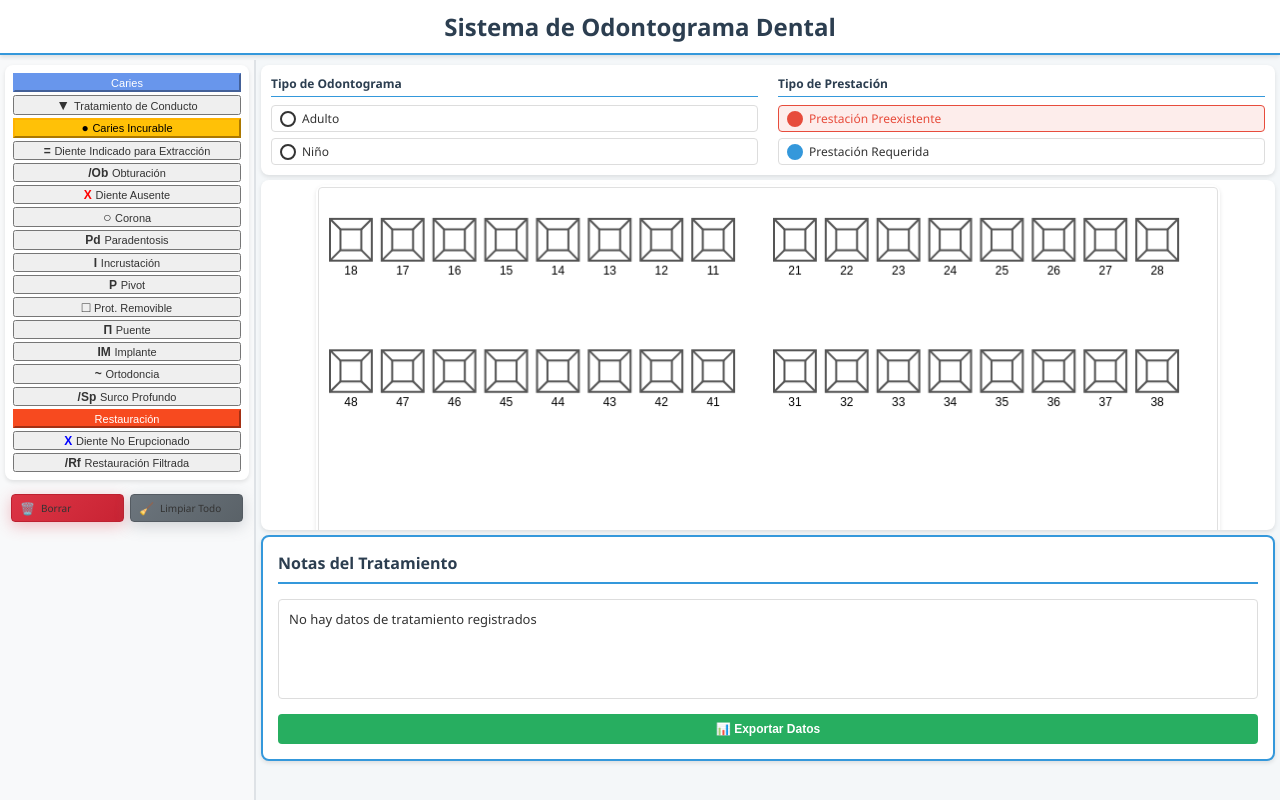
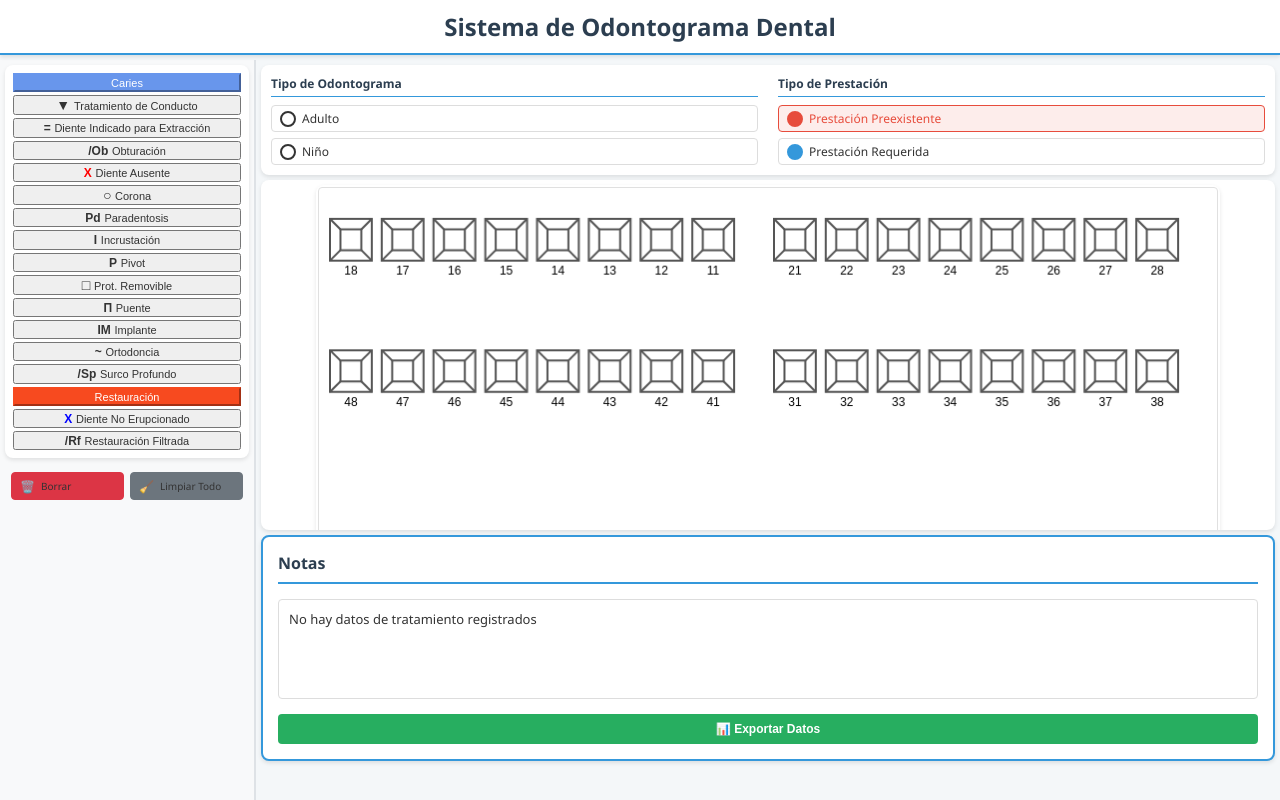
Before and after one commit to zendev2112/odontograma, a plain HTML site: page index.html in a window 1280 px wide. Drawn offline with nearby package versions, Linux system fonts and the light colour scheme.

Commit message:
restyle buttons

```diff
--- a/index.html
+++ b/index.html
@@ -29,11 +29,6 @@
                     <button type="button" id="ODONTOGRAM_MODE_RCT">
                         <span class="symbol big">▼</span>
                         <span class="name">Tratamiento de Conducto</span>
-                    </button>
-
-                    <button type="button" id="ODONTOGRAM_MODE_CARIES_UNTREATABLE" class="btn-caries-incurable">
-                        <span class="symbol">●</span>
-                        <span class="name">Caries Incurable</span>
                     </button>
 
                     <button type="button" id="ODONTOGRAM_MODE_CFR">
@@ -187,7 +182,7 @@
             <!-- NOTES ROW BELOW ODONTOGRAM -->
             <div class="notes-row">
                 <div class="notes-section">
-                    <h3>Notas del Tratamiento</h3>
+                    <h3>Notas</h3>
                     <div id="odontogramData" class="odontogram-data-content">
                         <p>Los datos aparecerán aquí cuando se marquen los dientes</p>
                     </div>
--- a/style.css
+++ b/style.css
@@ -826,22 +826,13 @@ canvas {
 
 /* Delete Button Styling */
 .delete-btn {
-    background: linear-gradient(135deg, #dc3545 0%, #c82333 100%);
-    border-color: #bd2130;
+    background: #dc3545;
+    border-color: #dc3545;
     color: white;
-    box-shadow: 0 4px 15px rgba(220, 53, 69, 0.3);
-}
-
-.delete-btn:hover {
-    background: linear-gradient(135deg, #c82333 0%, #a71e2a 100%);
-    border-color: #a71e2a;
-    transform: translateY(-2px);
-    box-shadow: 0 6px 20px rgba(220, 53, 69, 0.4);
 }
 
 .delete-btn:active {
-    transform: translateY(0);
-    box-shadow: 0 2px 8px rgba(220, 53, 69, 0.3);
+    transform: scale(0.98);
 }
 
 .delete-btn .icon {
@@ -856,22 +847,13 @@ canvas {
 
 /* Default/Clear Button Styling */
 .default-btn {
-    background: linear-gradient(135deg, #6c757d 0%, #5a6268 100%);
-    border-color: #545b62;
+    background: #6c757d;
+    border-color: #6c757d;
     color: white;
-    box-shadow: 0 4px 15px rgba(108, 117, 125, 0.3);
-}
-
-.default-btn:hover {
-    background: linear-gradient(135deg, #5a6268 0%, #4e555b 100%);
-    border-color: #4e555b;
-    transform: translateY(-2px);
-    box-shadow: 0 6px 20px rgba(108, 117, 125, 0.4);
 }
 
 .default-btn:active {
-    transform: translateY(0);
-    box-shadow: 0 2px 8px rgba(108, 117, 125, 0.3);
+    transform: scale(0.98);
 }
 
 .default-btn .icon {
```
